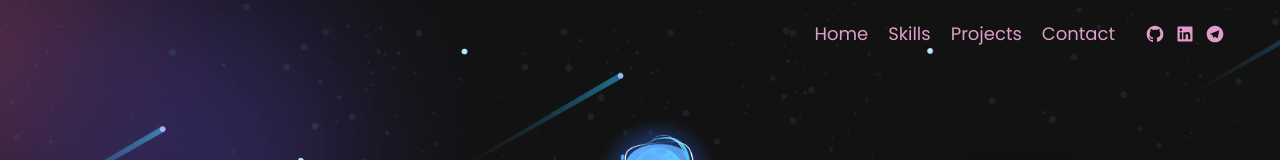
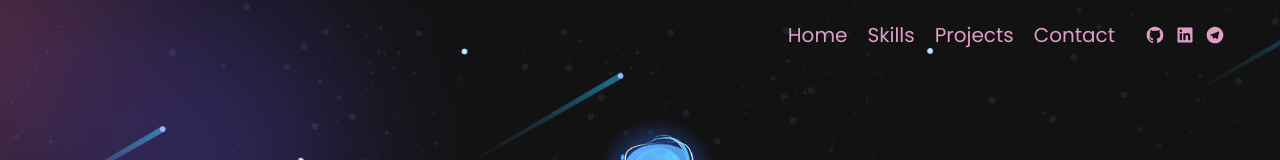
Before and after one commit to DenisKulik/frontend-developer-portfolio, a React (Vite) app: page / in a window 1280 px wide. Shown: the top 160 px of the page. Built offline with nearby package versions, Linux system fonts and the light colour scheme.

Commit message:
increase font size of links

```diff
--- a/src/components/NavBar/NavBarStyles.ts
+++ b/src/components/NavBar/NavBarStyles.ts
@@ -6,7 +6,7 @@ export const NavBarWrapper = styled.nav`
 `;
 
 export const Link = styled.a`
-  font-size: 1.8rem;
+  font-size: 2rem;
   text-decoration: none;
   color: ${props => props.theme.colors.primaryLight};
   transition: all 0.3s ease-in-out;
```
